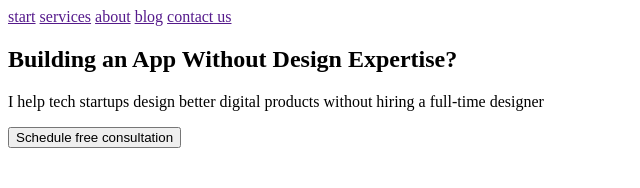
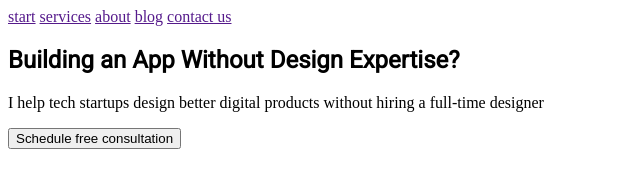
Before and after one commit to WebHeroSchool/SchoolProject-PlanningDesk, a plain HTML site: page index.html in a window 1280 px wide. Shown: the whole page, without its empty margins (0-640 px from the left). Drawn offline with Linux system fonts and the light colour scheme.

Commit message:
Fix the styles.css
Изменен класс title

```diff
--- a/styles.css
+++ b/styles.css
@@ -1,3 +1,3 @@
-.title {
+.main-content__title {
   font-family: Roboto;
 {
```
